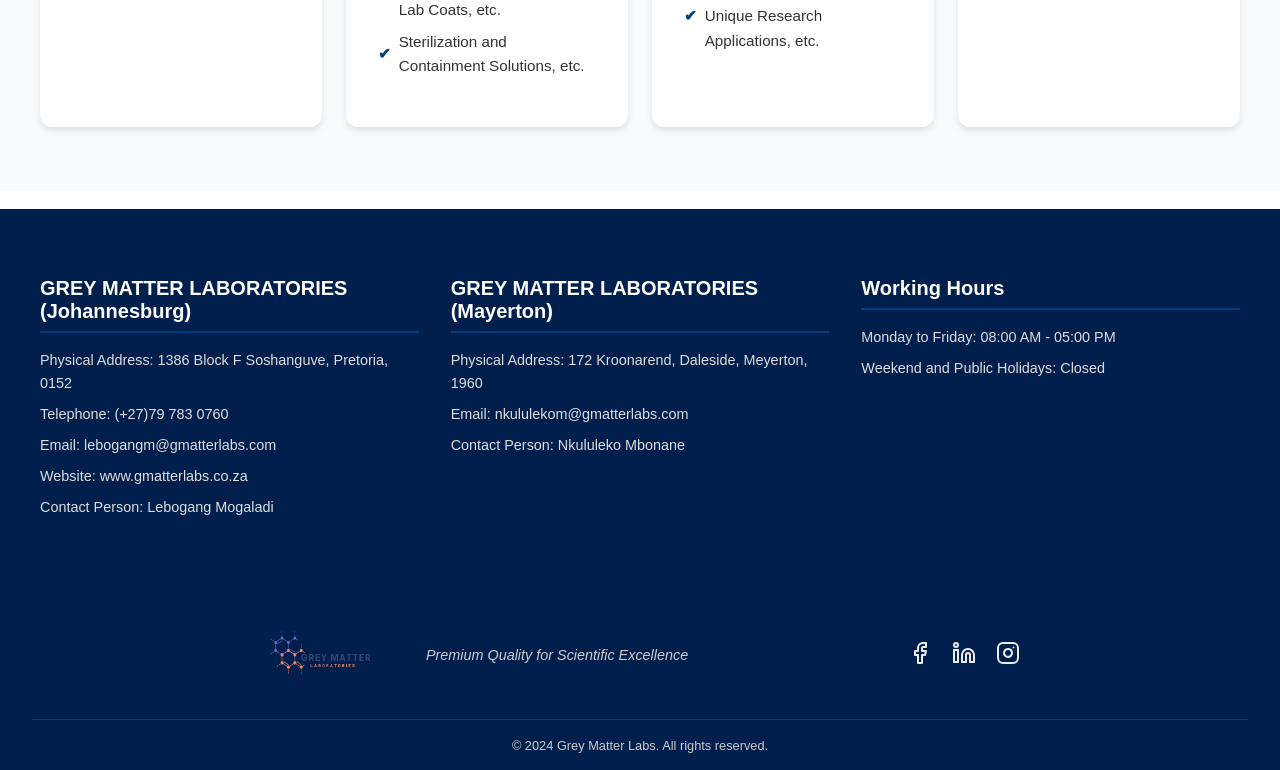
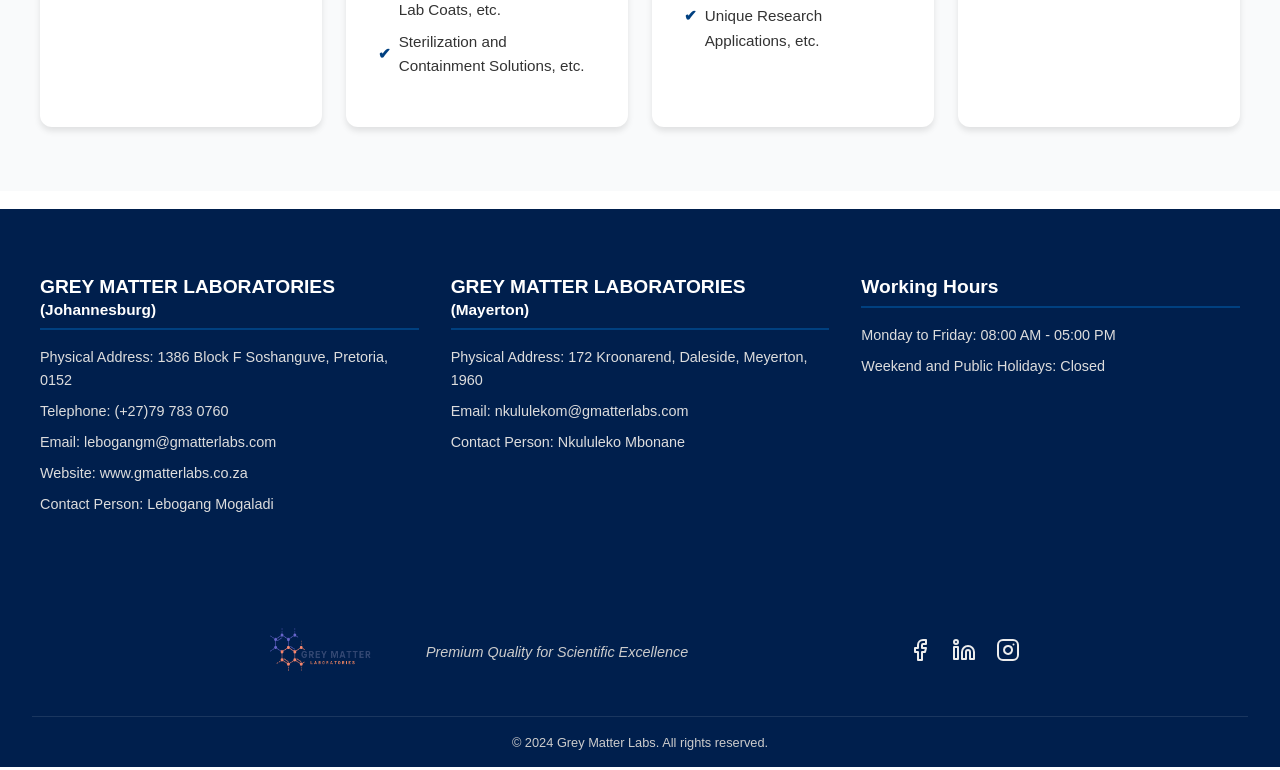
Before and after one commit to Thapelo-Molosiwa/last1, a Next.js app: page / in a window 1280 px wide. Shown: the part 5670-6440 px from the top of the page. Built offline with nearby package versions, Linux system fonts and the light colour scheme.

Commit message:
fixing font

```diff
--- a/src/components/Footer.js
+++ b/src/components/Footer.js
@@ -10,7 +10,7 @@
         {/* Contact Section */}
         <div className={styles.contactSection}>
         <div className={styles.contactBlock}>
-            <h3 className={styles.contactTitle}>GREY MATTER LABORATORIES (Johannesburg)</h3>
+  <h3 className={styles.contactTitle}>GREY MATTER LABORATORIES <span className={styles.smallText}>(Johannesburg)</span></h3>
   <p className={styles.contactDetail}>Physical Address: 1386 Block F Soshanguve, Pretoria, 0152</p>
   <p className={styles.contactDetail}>Telephone: (+27)79 783 0760</p>
   <p className={styles.contactDetail}>Email: lebogangm@gmatterlabs.com</p>
@@ -19,7 +19,7 @@
 </div>
 
 <div className={styles.contactBlock}>
-            <h3 className={styles.contactTitle}>GREY MATTER LABORATORIES (Mayerton)</h3>
+  <h3 className={styles.contactTitle}>GREY MATTER LABORATORIES <span className={styles.smallText}>(Mayerton)</span></h3>
   <p className={styles.contactDetail}>Physical Address: 172 Kroonarend, Daleside, Meyerton, 1960</p>
   <p className={styles.contactDetail}>Email: nkululekom@gmatterlabs.com</p>
   <p className={styles.contactDetail}>Contact Person: Nkululeko Mbonane</p>
--- a/src/styles/Footer.module.css
+++ b/src/styles/Footer.module.css
@@ -25,7 +25,7 @@
 }
 
 .contactTitle {
-  font-size: 1.25rem;
+  font-size: 1.2rem;
   margin-bottom: 1rem;
   color: #fff;
   font-weight: 600;
@@ -46,6 +46,10 @@
   justify-content: space-evenly;
   align-items: center;
   margin-top: 2rem;
+}
+
+.smallText {
+  font-size: 0.8em; /* Adjust the size as needed */
 }
 
 .logoSection {
```
Lines whose indentation alone changed are shown as unchanged.
